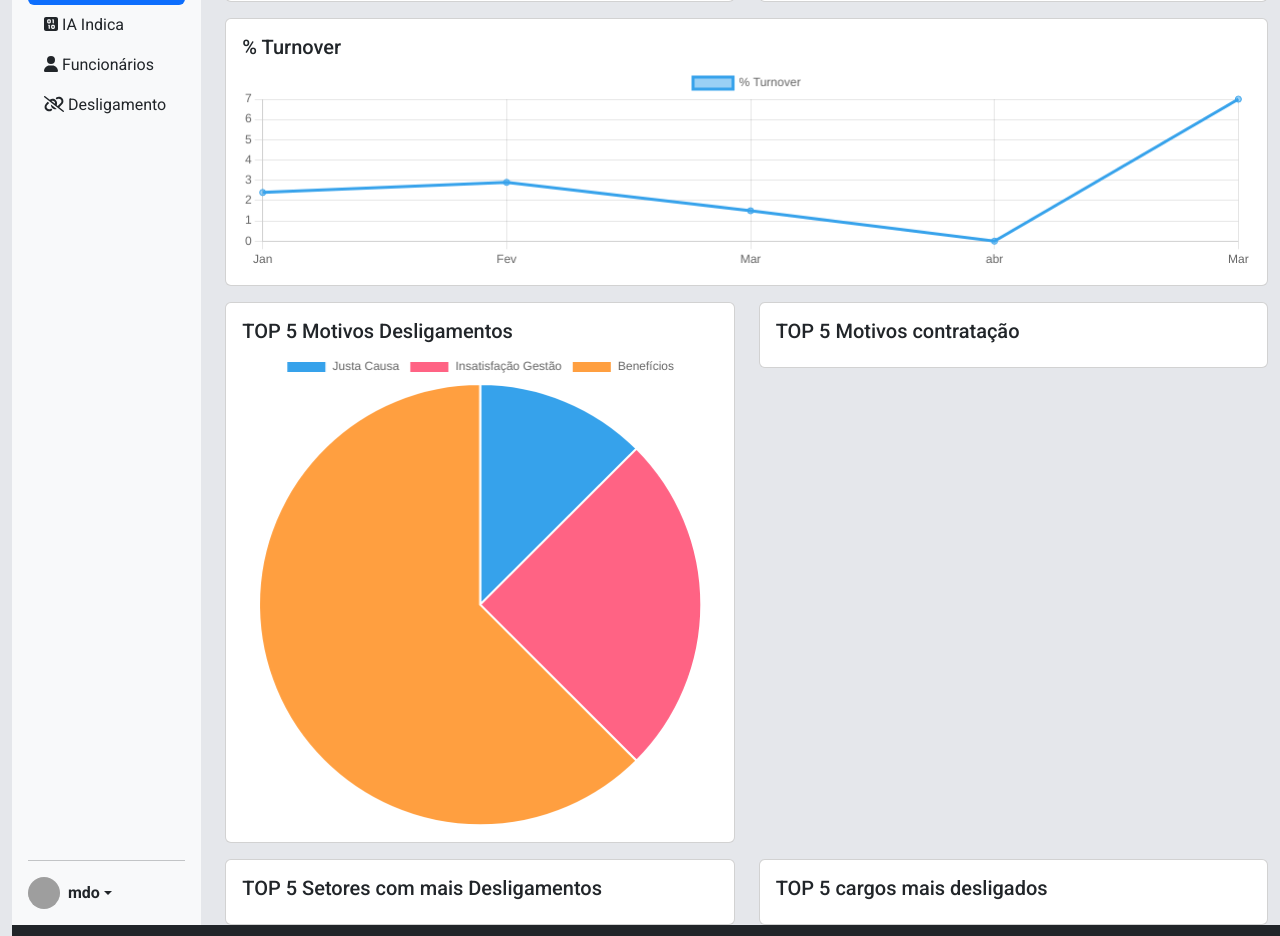
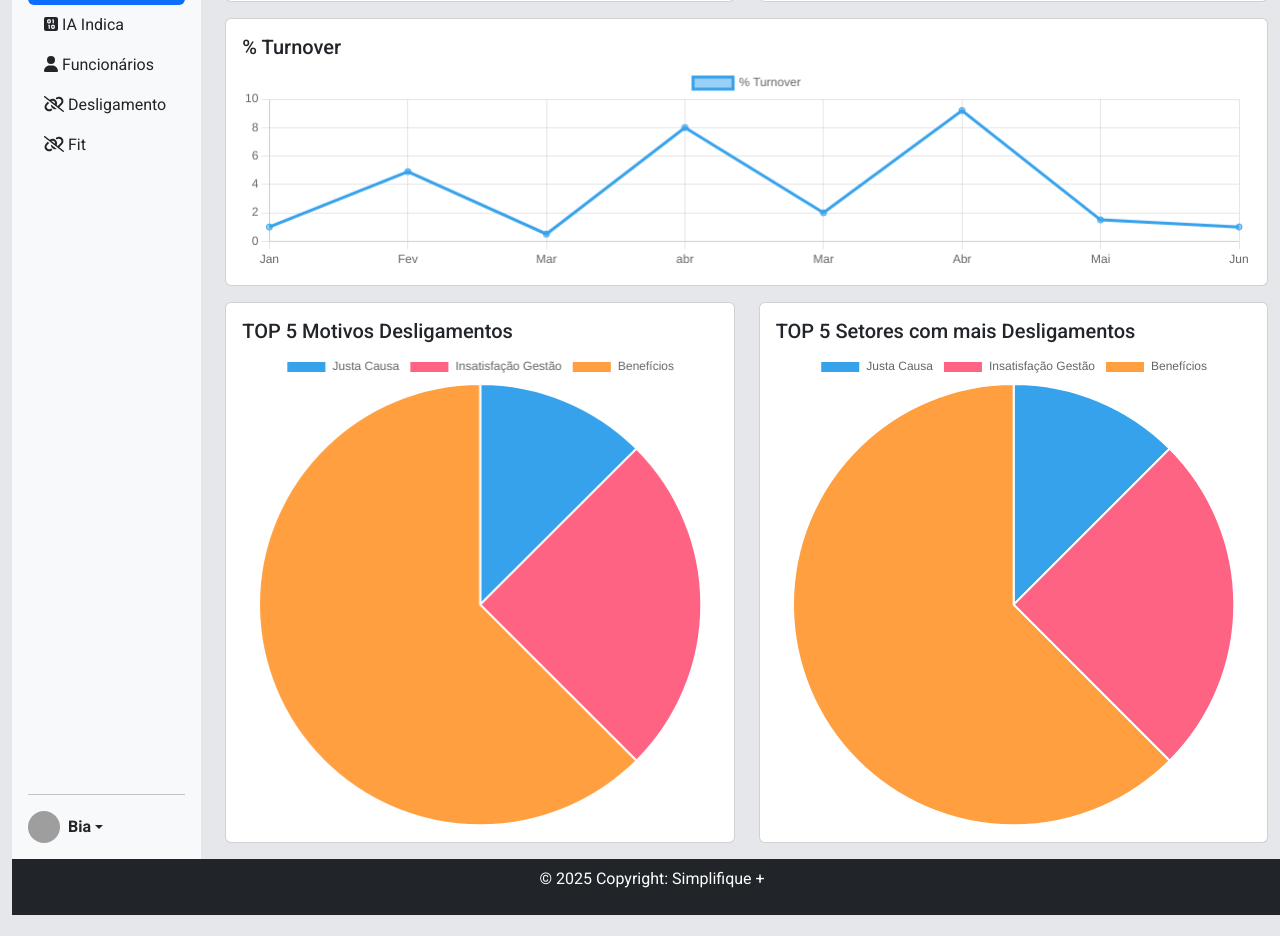
Before and after one commit to biancabech/tcc-frontend, an Angular app in the folder app-turnOver-v1/: page /dashboard/grafico-anual in a window 1280 px wide. Shown: the part 120-1056 px from the top of the page. After the commit the page ends 1035 px from the top, so only its background shows below. Built offline with nearby package versions, Linux system fonts and the light colour scheme; grey boxes are pictures that could not be loaded.

Commit message:
Atualização do grafico

```diff
--- a/app-turnOver-v1/src/app/app-routing.module.ts
+++ b/app-turnOver-v1/src/app/app-routing.module.ts
@@ -17,6 +17,7 @@ const routes: Routes = [
   { path: 'funcionario/acompanhamento', component: AcompanhamentoComponent },
   { path: 'funcionario/fit-cultural', component: FitCulturalComponent },
   { path: 'desligamento', component: DesligamentoComponent },
+
 ];
 
 @NgModule({
--- a/app-turnOver-v1/src/app/components/dashboard/grafico-anual/grafico-anual.component.html
+++ b/app-turnOver-v1/src/app/components/dashboard/grafico-anual/grafico-anual.component.html
@@ -46,28 +46,10 @@
   <div class="col-md-6">
     <div class="card">
       <div class="card-body">
-        <h5 class="card-title">TOP 5 Motivos contratação</h5>
+        <h5 class="card-title">TOP 5 Setores com mais Desligamentos</h5>
+        <desenhar-grafico [dados]="setoresMaiorDesligamento" [height]=20 [width]=100 tipo="pie" />
       </div>
     </div>
   </div>
+  <p></p>
 </div>
-
-<p></p>
-
-<div class="row">
-  <div class="col-md-6">
-    <div class="card">
-      <div class="card-body">
-        <h5 class="card-title">TOP 5 Setores com mais Desligamentos</h5>
-      </div>
-    </div>
-  </div>
-
-  <div class="col-md-6">
-    <div class="card">
-      <div class="card-body">
-        <h5 class="card-title">TOP 5 cargos mais desligados</h5>
-      </div>
-    </div>
-  </div>
-</div>
--- a/app-turnOver-v1/src/app/components/dashboard/grafico-anual/grafico-anual.component.ts
+++ b/app-turnOver-v1/src/app/components/dashboard/grafico-anual/grafico-anual.component.ts
@@ -11,6 +11,7 @@ import { DashboardService } from 'src/app/services/dashboard.service';
 export class GraficoAnualComponent implements OnInit {
   turnoverDataset?: ChartConfiguration['data'];
   motivosDesligamentos?: ChartConfiguration['data'];
+  setoresMaiorDesligamento?: ChartConfiguration['data'];
   demitidos = 0;
   admitidos = 0;
 
@@ -41,5 +42,18 @@ export class GraficoAnualComponent implements OnInit {
     };
 
     console.log(this.motivosDesligamentos, motivosDesligamentos);
+
+
+
+    const setoresMaiorDesligamento = dados.terminationReasons;
+    this.setoresMaiorDesligamento = {
+      datasets: [{
+        data: setoresMaiorDesligamento.map(t => t.value),
+        label: "TOP 5 Setores com mais Desligamentos"
+      }],
+      labels: setoresMaiorDesligamento.map(t => t.label)
+    };
+
+    console.log(this.setoresMaiorDesligamento, setoresMaiorDesligamento);
   }
 }
--- a/app-turnOver-v1/src/app/components/menu/menu.component.html
+++ b/app-turnOver-v1/src/app/components/menu/menu.component.html
@@ -3,34 +3,67 @@
     <svg class="bi me-2" width="40" height="32">
       <use xlink:href="#bootstrap"></use>
     </svg>
-    <span class="fs-4">Sidebar</span>
+    <span class="fs-4">Simplifique+</span>
   </a>
 
   <hr>
 
   <ul class="nav nav-pills flex-column mb-auto">
     <li class="nav-item">
-      <a href="#" class="nav-link active" aria-current="page">
+      <a routerLink="dashboard/grafico-anual" class="nav-link active" aria-current="page">
         <fa-icon [icon]="faChartBar" />
         Dashboard
       </a>
     </li>
     <li>
-      <a href="#" class="nav-link link-dark">
+      <!-- IA Indica -->
+      <a routerLink="" class="nav-link link-dark">
         <fa-icon [icon]="faSquareBinary" />
         IA Indica
       </a>
     </li>
+
     <li>
-      <a href="#" class="nav-link link-dark">
+      <a routerLink="funcionario/cadastro-funcionario" class="nav-link link-dark">
         <fa-icon [icon]="faUser" />
         Funcionários
       </a>
     </li>
+
+
+
+
+
+    <!-- <li class="mb-1">
+    <button class="btn btn-toggle align-items-center rounded collapsed" data-bs-toggle="collapse"
+      data-bs-target="#funcionario-collapse" aria-expanded="false">
+      Funcionario
+    </button>
+    <div class="collapse" id="funcionario-collapse">
+      <ul class="btn-toggle-nav list-unstyled fw-normal pb-1 small">
+        <li><a routerLink="/funcionario/cadastro-funcionario" class="link-dark rounded">Cadastro</a></li>
+        <li><a routerLink="/funcionario/acompanhamento" class="link-dark rounded">Acompanhamento</a></li>
+        <li><a routerLink="/funcionario/fit-cultural" class="link-dark rounded">Fit Cutural</a></li>
+      </ul>
+    </div>
+  </li> -->
+
+
+
+
+
+
     <li>
-      <a href="#" class="nav-link link-dark">
+      <a routerLink="desligamento" class="nav-link link-dark">
         <fa-icon [icon]="faLinkSlash" />
         Desligamento
+      </a>
+    </li>
+
+    <li>
+      <a routerLink="funcionario/fit-cultural" class="nav-link link-dark">
+        <fa-icon [icon]="faLinkSlash" />
+        Fit
       </a>
     </li>
   </ul>
@@ -41,16 +74,16 @@
     <a href="#" class="d-flex align-items-center link-dark text-decoration-none dropdown-toggle" id="dropdownUser2"
       data-bs-toggle="dropdown" aria-expanded="false">
       <img src="https://github.com/mdo.png" alt="" width="32" height="32" class="rounded-circle me-2">
-      <strong>mdo</strong>
+      <strong>Bia</strong>
     </a>
     <ul class="dropdown-menu text-small shadow" aria-labelledby="dropdownUser2">
-      <li><a class="dropdown-item" href="#">New project...</a></li>
-      <li><a class="dropdown-item" href="#">Settings</a></li>
-      <li><a class="dropdown-item" href="#">Profile</a></li>
+      <li><a class="dropdown-item" href="#">Novo</a></li>
+      <li><a class="dropdown-item" href="#">Configurações</a></li>
+      <li><a class="dropdown-item" href="#">Perfil</a></li>
       <li>
         <hr class="dropdown-divider">
       </li>
-      <li><a class="dropdown-item" href="#">Sign out</a></li>
+      <li><a class="dropdown-item" href="#">Sair</a></li>
     </ul>
   </div>
 </div>
--- a/app-turnOver-v1/src/app/services/dashboard.service.ts
+++ b/app-turnOver-v1/src/app/services/dashboard.service.ts
@@ -15,11 +15,14 @@ export class DashboardService {
         { value: "SP", label: "SP" },
       ],
       turnoverData: [
-        { label: "Jan", value: 2.4 },
-        { label: "Fev", value: 2.9 },
-        { label: "Mar", value: 1.5 },
-        { label: "abr", value: 0 },
-        { label: "Mar", value: 7 },
+        { label: "Jan", value: 1 },
+        { label: "Fev", value: 4.9 },
+        { label: "Mar", value: 0.5 },
+        { label: "abr", value: 8 },
+        { label: "Mar", value: 2 },
+        { label: "Abr", value: 9.2 },
+        { label: "Mai", value: 1.5 },
+        { label: "Jun", value: 1 },
       ],
       terminationReasons: [
         { label: "Justa Causa", value: 1 },
@@ -32,7 +35,7 @@ export class DashboardService {
         { label: "Engenharia", value: 2 },
       ],
       positionsWithTerminations: [{ label: "Auxiliar Financeiro", value: 2 }],
-      admittedCount: 6,
+      admittedCount: 10,
       terminatedCount: 4,
     }
   }
```
